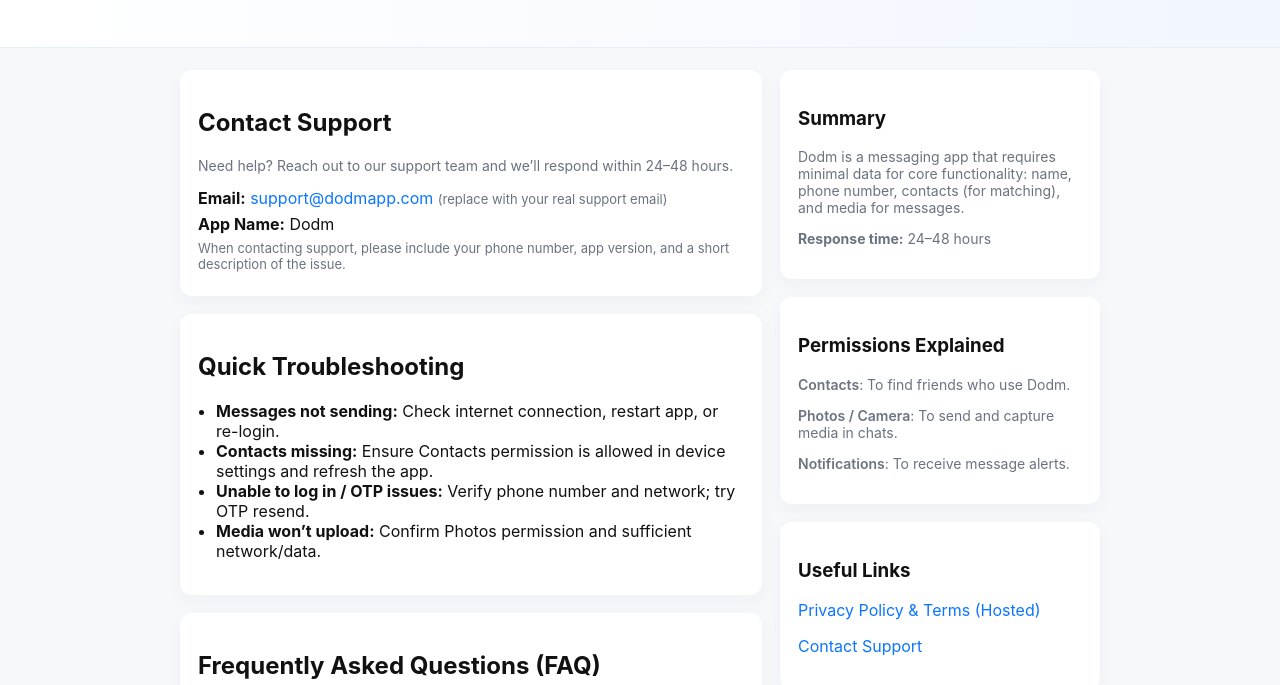
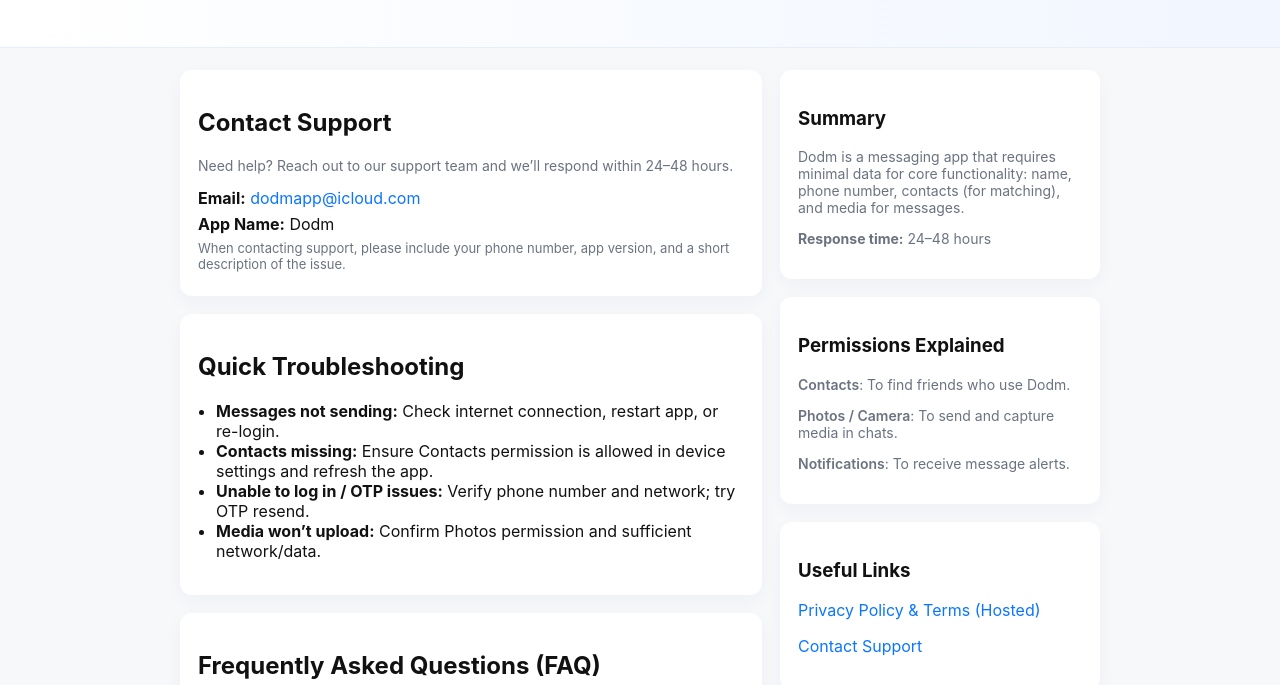
Before and after one commit to ayush040/dodm-support, a plain HTML site: page index.html in a window 1280 px wide. Shown: the part 115-800 px from the top of the page. Drawn offline with Linux system fonts and the light colour scheme.

Commit message:
Change support email to dodmapp@icloud.com
Updated support email address in the contact section.

```diff
--- a/index.html
+++ b/index.html
@@ -40,7 +40,7 @@
           <h2>Contact Support</h2>
           <p class="muted">Need help? Reach out to our support team and we’ll respond within 24–48 hours.</p>
           <div class="support-list">
-            <p><strong>Email:</strong> <a href="mailto:support@dodmapp.com">support@dodmapp.com</a> <span class="meta">(replace with your real support email)</span></p>
+            <p><strong>Email:</strong> <a href="mailto:dodmapp@icloud.com">dodmapp@icloud.com</a> </p>
             <p><strong>App Name:</strong> Dodm</p>
             <p class="meta">When contacting support, please include your phone number, app version, and a short description of the issue.</p>
           </div>
```
